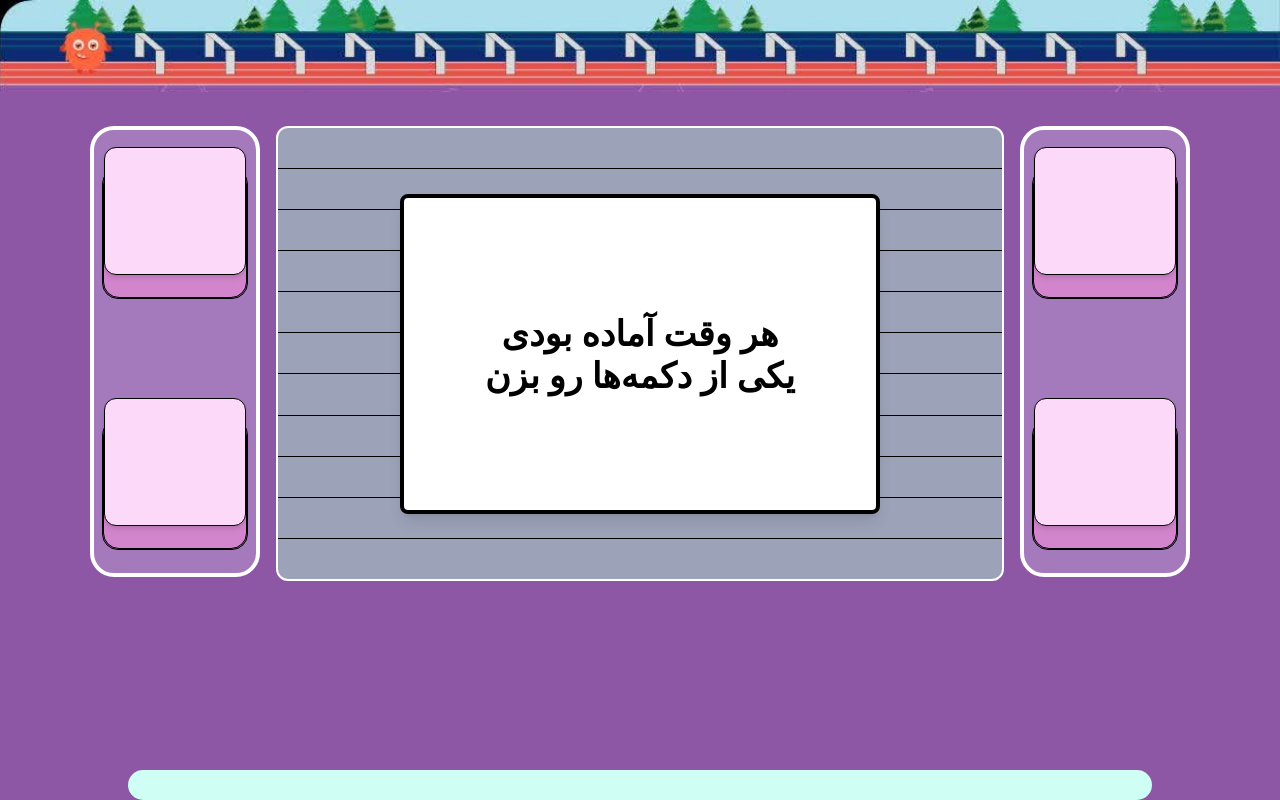
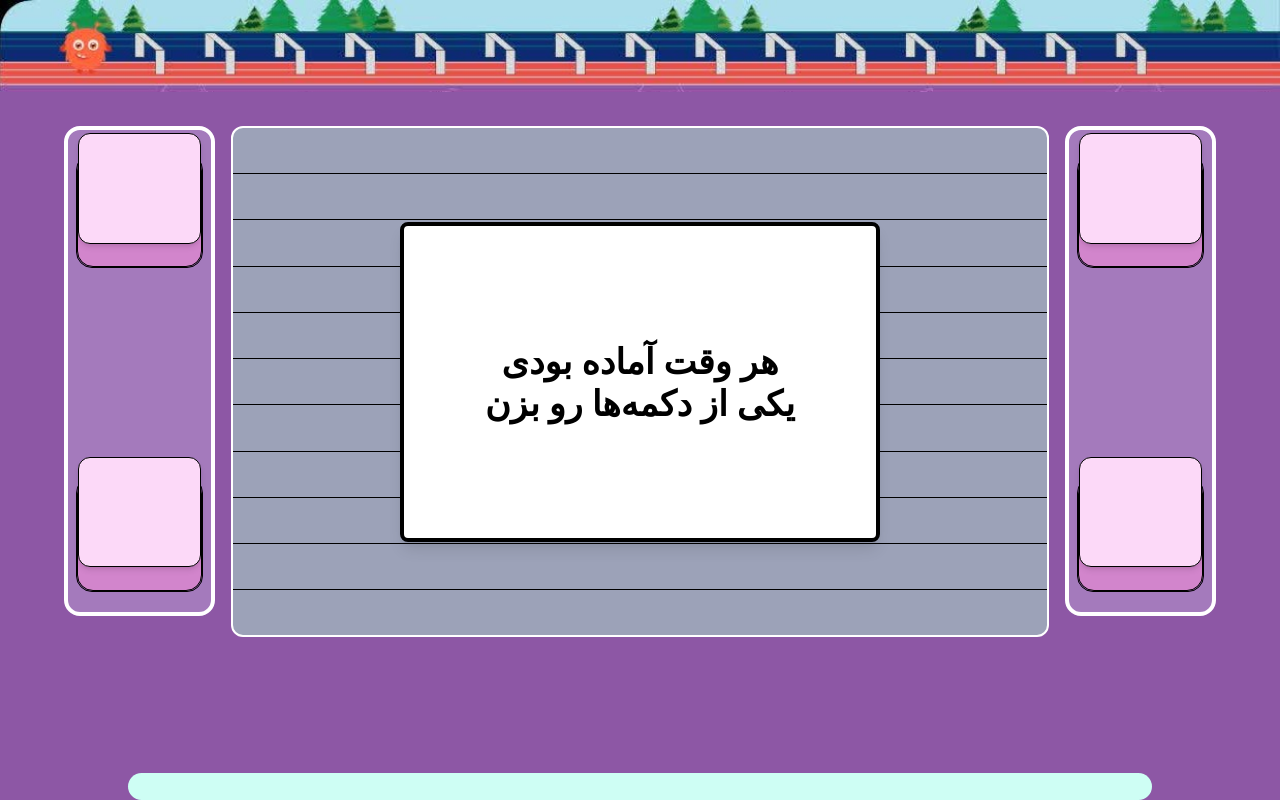
Before and after one commit to aligholip0ur/source, a React (Vite) app: page / in a window 1280 px wide. Built offline with nearby package versions, Linux system fonts and the light colour scheme.

Commit message:
ff v 4.7

```diff
--- a/src/components/AnimateButton.jsx
+++ b/src/components/AnimateButton.jsx
@@ -14,7 +14,7 @@ export default function AnimateButton() {
     <div className="w-full" style={{ aspectRatio: "1/1" }}>
       <button
         onClick={handleClick}
-        style={{marginTop:"clamp(10px, 4vh, 30px)"}}
+        style={{marginTop:"clamp(2px, 2vh, 30px)"}}
         className="w-full h-[90%] bg-[#8a5fa5] rounded-2xl border border-black flex items-center justify-center transition-all duration-200"
       >
         <div className="bg-[#d285cc] w-full h-full rounded-2xl border border-black flex items-center justify-center">
--- a/src/components/Firstpage.jsx
+++ b/src/components/Firstpage.jsx
@@ -36,18 +36,18 @@ const StartScreen = () => {
         <div
           className=" flex z-10 items-center  justify-center overflow-hidden "
           style={{
-            height: "90%",
+            height: "100%",
           }}
         >
           <div
-            className="box w-full flex align-middle sm:w-[65%] md:w-[80%] lg:w-[86%] "
+            className="box w-full flex align-middle sm:w-[68%] md:w-[85%] lg:w-[90%] "
             style={{
               height: "90%",
               margin: "20px auto",
             }}
           >
-            <div className="grid grid-cols-12 gap-2 md:gap-4 w-full ">
-            <div className="col-span-2 bg-[#a47abc] rounded-3xl border-4 border-white flex flex-col p-2 sm:aspect-[2/2.1] md:aspect-[2/4.7] lg:aspect-[2/5.3] max-h-full w-full">
+            <div className="grid grid-cols-14 gap-2 md:gap-4 w-full ">
+            <div className="col-span-2 bg-[#a47abc] rounded-2xl border-4 border-white flex flex-col p-2 sm:aspect-[1/1] md:aspect-[2/4.7] lg:aspect-[2/6.5] max-h-full w-full">
                 <div className="w-full" style={{ aspectRatio: "1/1" }}>
                   <AnimateButton />
                 </div>
@@ -56,11 +56,11 @@ const StartScreen = () => {
                 </div>
               </div>
 
-              <div className="col-span-8 bg-[#9ca2b8] rounded-xl border-2 border-white relative overflow-hidden flex   items-center justify-center md:aspect-[8/4.2] lg:aspect-[8/5] sm:aspect-[8/2.5] max-h-full w-full">
+              <div className="col-span-10 bg-[#9ca2b8] rounded-xl border-2 border-white relative overflow-hidden flex   items-center justify-center md:aspect-[8/4.2] lg:aspect-[8/5] sm:aspect-[8/2.5] max-h-full w-full">
                 <MainDiv />
               </div>
 
-              <div className="col-span-2 bg-[#a47abc] rounded-3xl border-4 border-white flex flex-col p-2 sm:aspect-[2/2.1] md:aspect-[2/4.7] lg:aspect-[2/5.3] max-h-full w-full">
+              <div className="col-span-2 bg-[#a47abc] rounded-2xl border-4 border-white flex flex-col p-2 sm:aspect-[4/2.8] md:aspect-[2/4.7] lg:aspect-[2/6.5] max-h-full w-full">
                 <div className="w-full" style={{ aspectRatio: "1/1" }}>
                   <AnimateButton />
                 </div>
```
